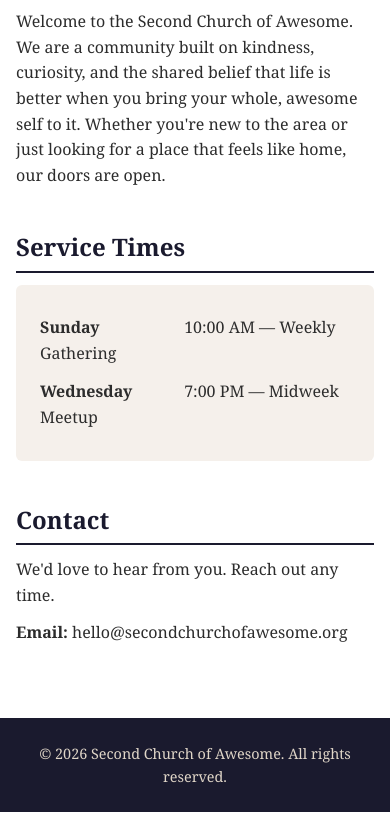
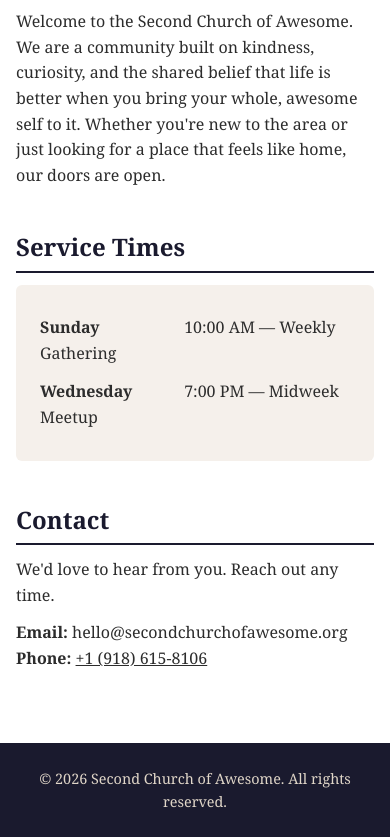
Before and after one commit to wassimk/secondchurchofawesome.org, a plain HTML site: page index.html in a window 390 px wide. Shown: the part 389-1226 px from the top of the page. Before the commit the page ends 1201 px from the top, so only its background shows below. Drawn offline with Linux system fonts and the light colour scheme.

Commit message:
feat: add phone number to contact section

```diff
--- a/index.html
+++ b/index.html
@@ -142,7 +142,8 @@
         We'd love to hear from you. Reach out any time.
       </p>
       <p style="margin-top: 0.75rem;">
-        <strong>Email:</strong> hello@secondchurchofawesome.org
+        <strong>Email:</strong> hello@secondchurchofawesome.org<br>
+        <strong>Phone:</strong> <a href="tel:+19186158106" style="color: inherit;">+1 (918) 615-8106</a>
       </p>
     </section>
   </main>
```
